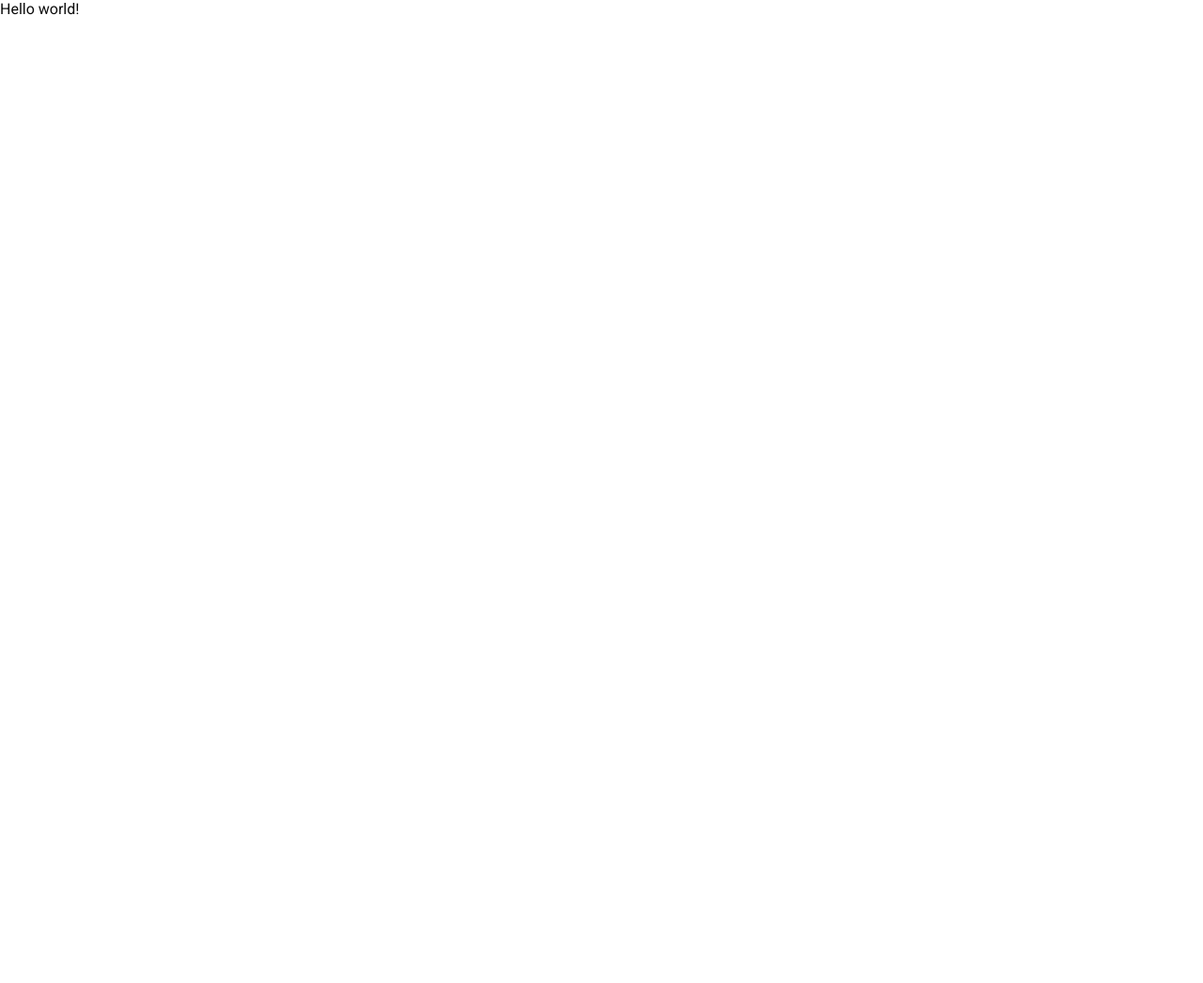
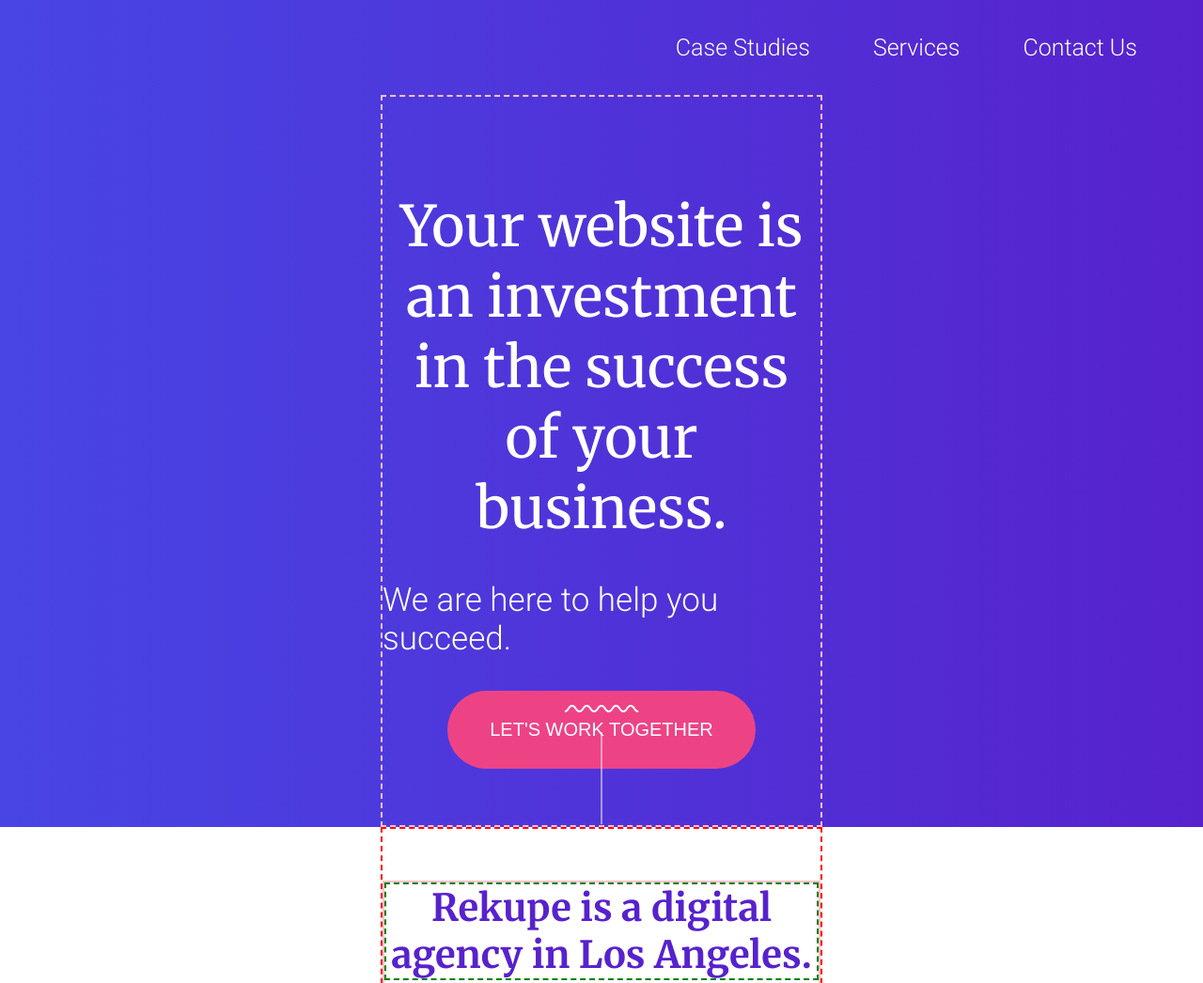
Before and after one commit to carmenvdheide/frontend-html-css-concept-opdrscht-1, a plain HTML site: page index.html in a window 1280 px wide. Shown: the top 1046 px of the page at 94% size. Before the commit the page ends 800 px from the top, so only its background shows below. Drawn offline with Linux system fonts and the light colour scheme.

Commit message:
worked on header  and intro

```diff
--- a/index.html
+++ b/index.html
@@ -6,7 +6,33 @@
     <title>Title</title>
 </head>
 <body>
-<p>Hello world!</p>
+<header>
+    <nav>
+        <ul>
+            <li>Case Studies</li>
+            <li>Services</li>
+            <li>Contact Us</li>
+        </ul>
+    </nav>
+    <div class="header-inner-container">
+        <h1 class="header-h1">Your website is an investment in the success of your business.</h1>
+        <p class="header-p">We are here to help you succeed.</p>
+        <button type="button">Let's work together</button>
+        <img class="header-img" src="assets/squiggle_line_stripe.svg" alt="squiggle line stripe"/>
+    </div>
+</header>
+
+<main>
+    <div class="introduction">
+        <div class="headings-intro">
+            <h2>Rekupe is a digital agency in Los Angeles.</h2>
+            <h2>We use strategic UX, SEO optimization and beautiful visual designs to help your business grow.</h2>
+            <h2>We see every project as a fresh opportunity, pushing ourselves to create new digital experiences.</h2>
+        </div>
+        <p>Have a question? <a href="/">Click here</a> to contact us!</p>
+    </div>
+
+</main>
 
 </body>
 </html>
--- a/styles.css
+++ b/styles.css
@@ -36,16 +36,38 @@
 p {
     font-family: 'Roboto', sans-serif;
     color: var(--color-black);
-
 }
 
 h1, h2, h3 {
     font-family: 'Merriweather', serif;
 }
 
+h1 {
+    font-weight: 300;
+}
+h3 {
+    font-weight: 400;
+}
+
+
+
 /* ------------------------------- 3. Layout --------------------------------------- */
 
 /* --------------- 3.1 Reusables ----------------------- */
+
+button {
+    background-color: var(--color-pink);
+    color: white;
+    font-size: 20px;
+    padding: 30px 45px;
+    border-radius: 50px;
+    text-transform: uppercase;
+    border: none;
+}
+
+a {
+    text-decoration: none;
+}
 
 /* --------------- 3.2 Other --------------------------- */
 
@@ -53,6 +75,99 @@ h1, h2, h3 {
 
 /* --------------- 4.1 Header ------------------------- */
 
+header {
+    background: linear-gradient(90deg, rgba(72,69,228,1) 0%, rgba(87,34,205,1) 100%);
+    display: flex;
+    flex-direction: column;
+    height: 880px;
+}
+
+nav {
+    padding: 36px 70px;
+}
+
+li {
+    font-family: 'Roboto', sans-serif;
+    font-weight: 300;
+    color: white;
+    font-size: 25px;
+}
+
+ul {
+    list-style: none;
+    display: flex;
+    flex-direction: row;
+    justify-content: flex-end;
+    gap: 67px;
+}
+
+.header-inner-container {
+    display: flex;
+    flex-direction: column;
+    align-items: center;
+    margin: 0 405px;
+    height: 100%;
+    position: relative;
+    border: 2px dashed pink;
+}
+
+.header-h1 {
+    padding: 100px 0 40px 0;
+    font-size: 60px;
+    text-align: center;
+    color: white;
+}
+
+.header-p {
+    color: white;
+    font-size: 35px;
+    font-weight: 300;
+}
+
+.header-inner-container button {
+    margin: 35px
+}
+
+.header-img {
+    position: absolute;
+    bottom: 0;
+}
+
+
 /* --------------- 4.2 Introduction ------------------- */
 
+.introduction {
+    border: 2px dashed red;
+    display: flex;
+    flex-direction: column;
+    justify-content: space-around ;
+    align-items: center;
+    margin: 0px 405px;
+    height: 810px;
+    text-align: center;
+    position: relative;
+    padding-bottom: 60px;
+    padding-top: 55px;
+}
+
+.introduction h2 {
+    border: green dashed 2px;
+    color: var(--color-purple);
+    font-size: 40px;
+}
+.headings-intro {
+    border: 2px solid pink;
+    display: flex;
+    flex-direction: column;
+    gap: 43px;
+}
+
+.introduction p {
+    border: 2px solid blue;
+
+    font-size: 25px;
+}
+
+
+
 /* ------------------------------- 5. Media Queries -------------------------------- */
```
